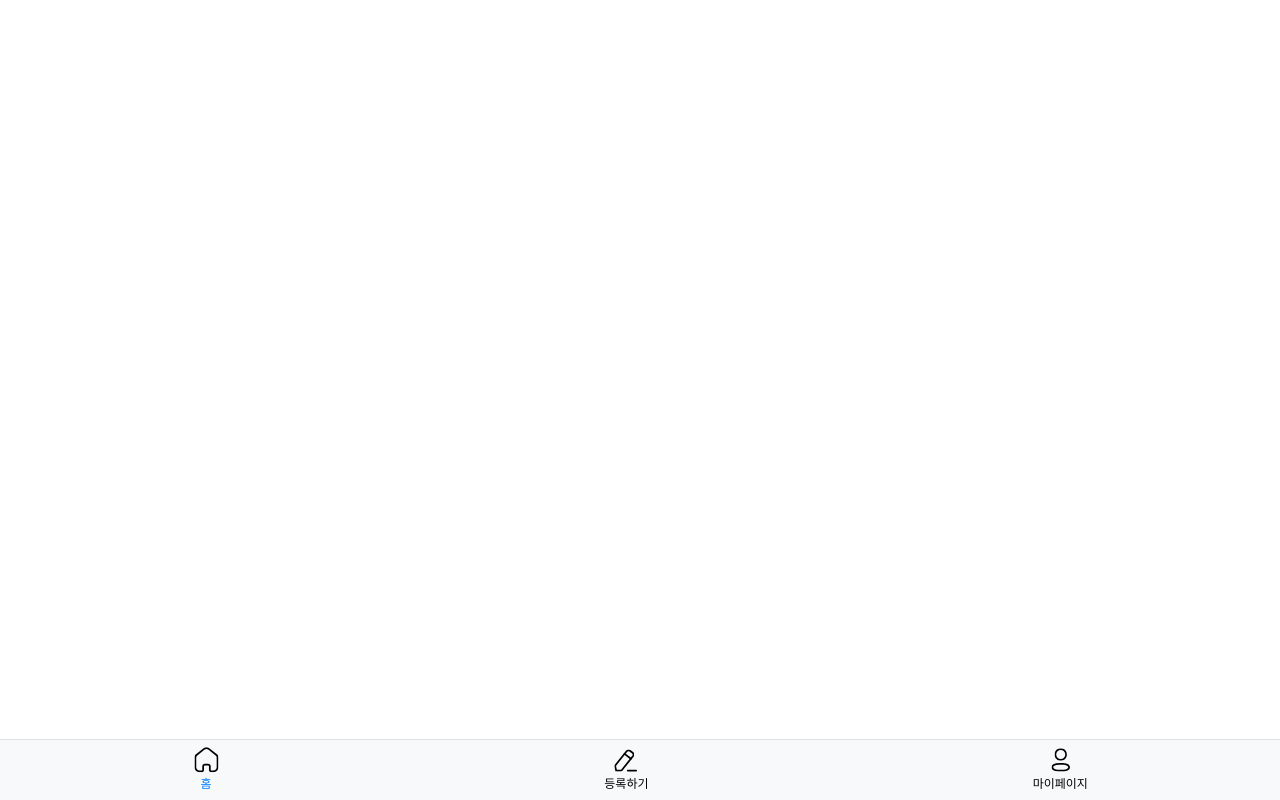
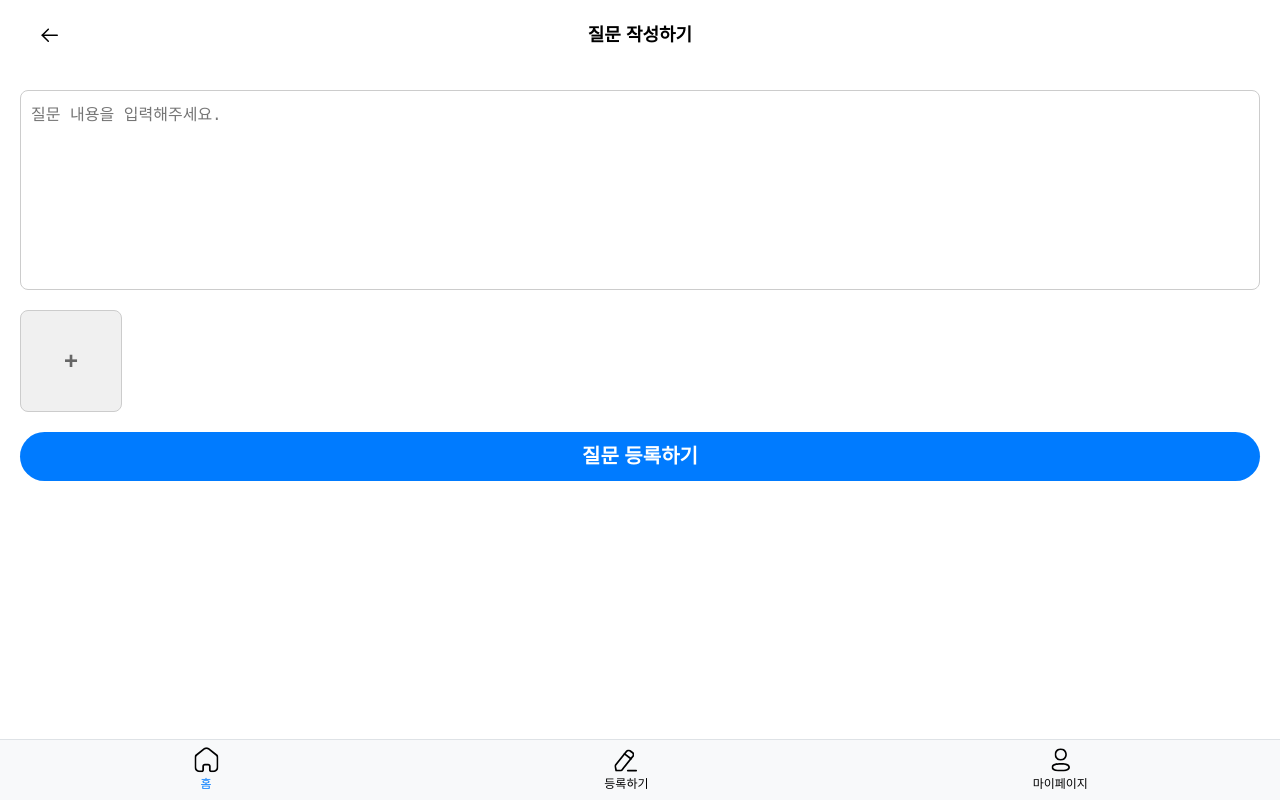
Before and after one commit to CSID-DGU/2024-1-CECD1-isReal-4, a React (Vite) app in the folder client/app/: page /question/write in a window 1280 px wide. Before the commit this address had no page. Built offline with nearby package versions, Linux system fonts and the light colour scheme.

Commit message:
feat: Question Write Page

```diff
--- a/client/app/src/Router.tsx
+++ b/client/app/src/Router.tsx
@@ -4,7 +4,8 @@ import Home from "@/pages/Home";
 import Register from "@/pages/Register";
 import MyPage from "@/pages/MyPage";
 import Login from "@/pages/Login";
-import QnA from "@/pages/QnA";
+import QnA from "@/pages/Question/QuestionList";
+import QuestionWrite from "@/pages/Question/QuestionWrite";
 
 export default function Router() {
     return (
@@ -15,6 +16,7 @@ export default function Router() {
             <Route path='/register' element={<Register />} />
             <Route path='/myPage' element={<MyPage />} />
             <Route path='/question' element={<QnA />} />
+            <Route path='/question/write' element={<QuestionWrite/>} />
         </Routes>
     );
 }
--- a/client/app/src/components/Home/Category/index.tsx
+++ b/client/app/src/components/Home/Category/index.tsx
@@ -8,11 +8,13 @@ import RegisterIcon from "@/assets/icons/Register.svg";
 import CheckListIcon from "@/assets/icons/CheckList.svg";
 import QnAIcon from "@/assets/icons/QnA.svg";
 import AnnouncementIcon from "@/assets/icons/Announcement.svg";
+import {useNavigate} from "react-router-dom";
 
 export default function Category() {
     function handleCardClick() {
         alert("Card Clicked!");
     }
+    const navigate = useNavigate()
 
     return (
         <Styled.CategoryContainer>
@@ -30,11 +32,11 @@ export default function Category() {
                     <SvgButton src={CheckListIcon} height={"28px"} width={"28px"} />
                     <Sub1 text={"체크리스트 보기"} />
                 </Styled.CategoryCard>
-                <Styled.CategoryCard onClick={handleCardClick}>
+                <Styled.CategoryCard onClick={() => navigate("/question")}>
                     <SvgButton src={QnAIcon} height={"28px"} width={"28px"} />
                     <Sub1 text={"Q&A"} />
                 </Styled.CategoryCard>
-                <Styled.CategoryCard onClick={handleCardClick}>
+                <Styled.CategoryCard onClick={() => navigate("/announcement")}>
                     <SvgButton src={AnnouncementIcon} height={"28px"} width={"28px"} />
                     <Sub1 text={"공지사항"} />
                 </Styled.CategoryCard>
--- a/client/app/src/components/Question/FloatButton/index.tsx
+++ b/client/app/src/components/Question/FloatButton/index.tsx
@@ -1,9 +1,15 @@
 import React from 'react';
 import styled from 'styled-components';
+import {useNavigate} from "react-router-dom";
 
 const WriteQuestionButton: React.FC = () => {
+    const navigate = useNavigate();
+    function handleButtonClick() {
+        navigate("/question/write");
+    }
+
     return (
-        <ButtonContainer>
+        <ButtonContainer onClick={handleButtonClick}>
             <Button>
                 질문 작성하기
                 {/*<NotificationBadge>5</NotificationBadge>*/}
--- a/client/app/src/pages/QnA/index.tsx
+++ b/client/app/src/pages/Question/QuestionList/index.tsx
@@ -6,7 +6,15 @@ import ContentList from "@/components/Contents";
 import WriteQuestionButton from "@/components/Question/FloatButton";
 
 export default function QnA() {
-    const items = [
+    interface itemType {
+        id: number;
+        title: string;
+        description: string;
+        time: string;
+        comments: number;
+    }
+
+    const items: itemType[] = [
         {
             id: 1,
             title: 'Header',
--- /dev/null
+++ b/client/app/src/pages/Question/QuestionWrite/index.tsx
@@ -0,0 +1,58 @@
+import React, { useState } from 'react';
+import * as Styled from "./style.ts"
+import Title from "@/components/Title";
+import H1 from "@/components/Common/Font/Heading/H1";
+import H3 from "@/components/Common/Font/Heading/H3";
+import theme from "@/shared/theme.ts";
+
+const QuestionWrite: React.FC = () => {
+    const [text, setText] = useState<string>('');
+    const [images, setImages] = useState<File[]>([]);
+
+    const handleTextChange = (e: React.ChangeEvent<HTMLTextAreaElement>) => {
+        setText(e.target.value);
+    };
+
+    const handleImageUpload = (e: React.ChangeEvent<HTMLInputElement>) => {
+        if (e.target.files) {
+            setImages([...images, ...Array.from(e.target.files)]);
+        }
+        console.log(images)
+    };
+
+    return (
+        <>
+        <Title title={"질문 작성하기"}/>
+
+        <Styled.Container>
+            <Styled.TextInput
+                placeholder="질문 내용을 입력해주세요."
+                value={text}
+                onChange={handleTextChange}
+            />
+            <Styled.ImageUploadContainer>
+                <Styled.ImageUploadLabel>
+                    <H1 text={"+"} color={"#666"}/>
+                    <input
+                        type="file"
+                        accept="image/*"
+                        multiple
+                        onChange={handleImageUpload}
+                        style={{ display: 'none' }}
+                    />
+                </Styled.ImageUploadLabel>
+                <Styled.ImagePreviewContainer>
+                    {images.map((image, index) => (
+                        <Styled.ImagePreview key={index} src={URL.createObjectURL(image)} alt={`preview-${index}`} />
+                    ))}
+                </Styled.ImagePreviewContainer>
+            </Styled.ImageUploadContainer>
+            <Styled.SubmitButton>
+                <H3 text={"질문 등록하기"} color={theme.colorSystem.white}/>
+            </Styled.SubmitButton>
+        </Styled.Container>
+        </>
+    );
+};
+
+export default QuestionWrite;
--- /dev/null
+++ b/client/app/src/pages/Question/QuestionWrite/style.ts
@@ -0,0 +1,77 @@
+import styled from 'styled-components';
+
+export const Container = styled.div`
+    padding: 20px;
+  display: flex;
+  flex-direction: column;
+  gap: 20px;
+`;
+
+export const TextInput = styled.textarea`
+  width: 100%;
+  min-height: 150px;
+    height: 200px;
+  padding: 10px;
+  font-size: 16px;
+  border: 1px solid #ccc;
+  border-radius: 8px;
+  resize: none;
+  box-sizing: border-box;
+`;
+export const ImageUploadContainer = styled.div`
+  display: flex;
+  align-items: center;
+  gap: 10px;
+  width: 100%;
+`;
+
+export const ImageUploadLabel = styled.label`
+  display: flex;
+  justify-content: center;
+  align-items: center;
+  min-width: 100px;
+  min-height: 100px;
+  background-color: #f0f0f0;
+  border-radius: 8px;
+  cursor: pointer;
+  border: 1px solid #ccc;
+`;
+
+export const ImagePreviewContainer = styled.div`
+  display: flex;
+  gap: 10px;
+  overflow-x: auto;
+  max-width: calc(100% - 120px); /* 100%에서 ImageUploadLabel의 너비와 gap을 뺀 값 */
+  max-height: 100px; /* 미리보기 컨테이너의 높이를 고정 */
+  padding: 5px;
+
+    /* 스크롤 바 숨기기 */
+    scrollbar-width: none; /* Firefox */
+    -ms-overflow-style: none; /* Internet Explorer 10+ */
+
+    &::-webkit-scrollbar {
+        display: none; /* Chrome, Safari, Opera */
+    }
+`;
+
+export const ImagePreview = styled.img`
+  width: 100px;
+  height: 100px;
+  object-fit: cover;
+  border-radius: 8px;
+  border: 1px solid #ccc;
+  flex-shrink: 0; /* 이미지 크기를 고정하여 수평 스크롤 가능하도록 설정 */
+`;
+
+export const SubmitButton = styled.button`
+  width: 100%;
+  padding: 12px;
+  background-color: #007bff;
+  border: none;
+  border-radius: 50px;
+  cursor: pointer;
+
+  &:hover {
+    background-color: #0056b3;
+  }
+`;
```
Also changed, not shown: client/app/src/pages/Question/QuestionList/style.ts (renamed from client/app/src/pages/QnA/style.ts).
